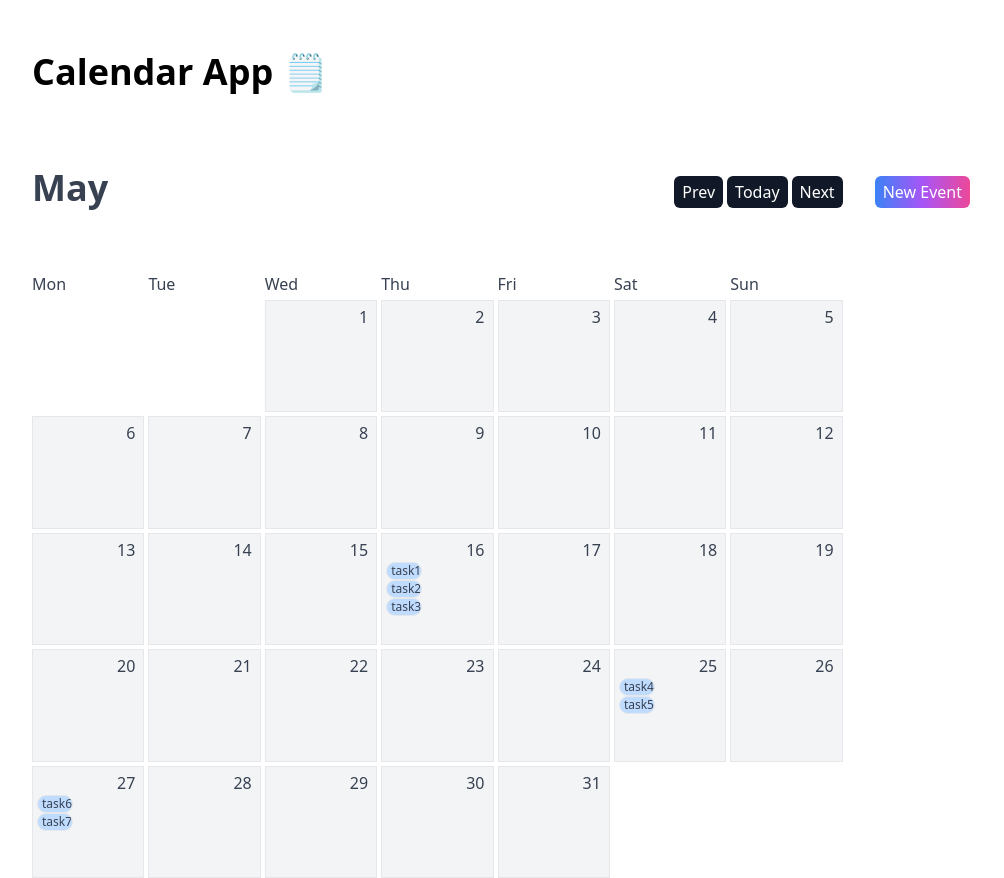
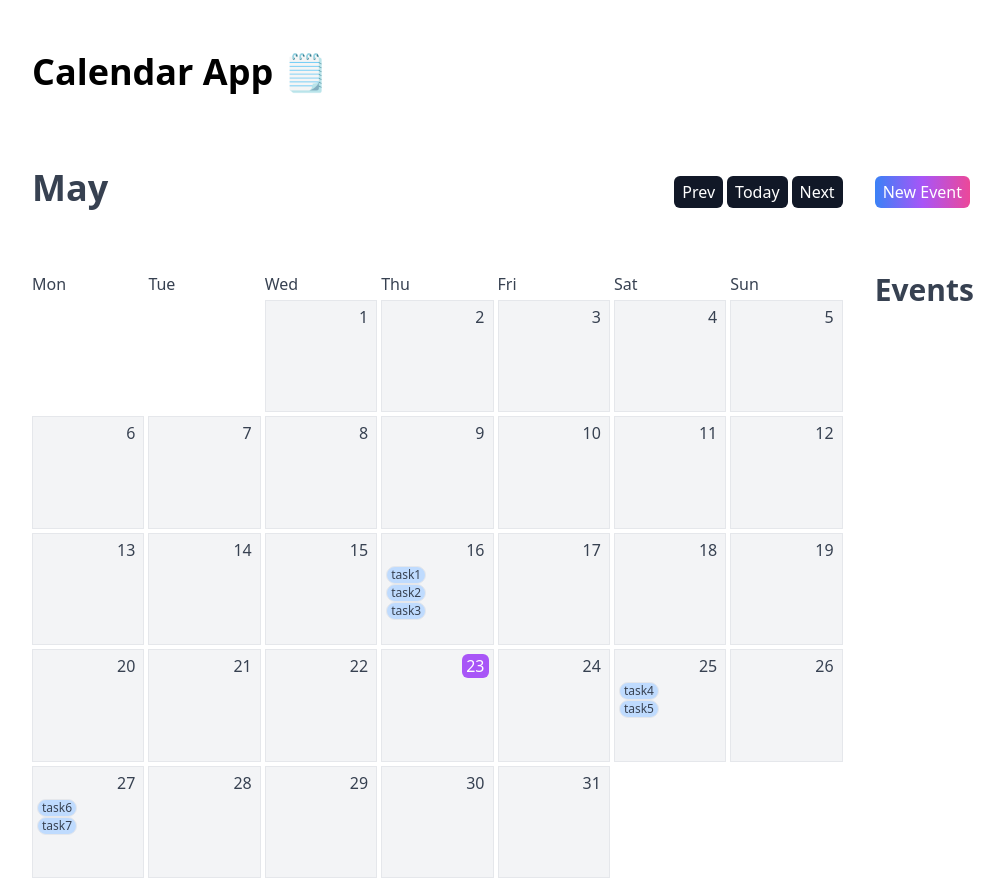
Before and after one commit to kristjanv001/calendar-app, an Angular app: page / in a window 1280 px wide. Shown: the whole page, without its empty margins (0-1004 px from the left). Built offline with nearby package versions, Linux system fonts and the light colour scheme.

Commit message:
Display events in detail view

```diff
--- a/src/app/components/calendar/calendar.component.html
+++ b/src/app/components/calendar/calendar.component.html
@@ -24,24 +24,34 @@
 
       <button
         *ngFor="let calDay of (calendarMonth$ | async)?.days; let i = index"
+        (click)="handleDayClick(calDay.date)"
+        cdkDropListGroup
         class="square min-h-8 sm:h-auto bg-gray-100 relative border p-1 flex flex-col"
       >
         <!-- date's header -->
-        <div class="w-full flex justify-end">
-          <div class="bg-gray-100 rounded-md md:px-1">{{calDay.day}}</div>
+        <div class="w-full flex justify-end mb-1">
+          <div
+            class="bg-gray-100 rounded-md md:px-1"
+            [ngClass]="{'bg-purple-500 text-white': isSameDate(calDay.date, currentDate)}"
+          >
+              {{calDay.day}}
+          </div>
         </div>
 
+        <!-- [cdkDropListConnectedTo]="getConnectedDropLists(31)" -->
+        <!-- [cdkDropListConnectedTo]="['cdk-drop-list-0', 'cdk-drop-list-1', 'cdk-drop-list-15']" -->
         <div
           class="h-full flex-col tasks"
-          cdkDropListGroup
           cdkDropList
+          [id]="'acdk-drop-list-' + i"
           [cdkDropListData]="calDay.events"
+          [cdkDropListConnectedTo]="getConnectedDropLists(31)"
           (cdkDropListDropped)="drop($event)"
         >
           <div
+            *ngFor="let task of calDay.events"
             cdkDrag
-            *ngFor="let task of calDay.events"
-            class="hidden sm:flex overflow-hidden bg-blue-200 border rounded-xl text-start text-xs pl-1"
+            class="hidden sm:flex overflow-hidden bg-blue-200 border rounded-xl text-start text-xs px-1"
           >
             <span> {{task}} </span>
           </div>
@@ -68,13 +78,13 @@
 
     <div class="mt-4 rounded-md lg:mt-0 lg:mx-8 md:pt-0 lg:col-start-3 lg:row-start-2">
       <div class="flex justify-between items-center md:flex-col-reverse md:items-start md:justify-start md:mb-8">
-        <!-- <h2 class="font-bold md:text-xl lg:text-3xl">{{pickedDateStr()}}</h2> -->
+        <h2 class=" font-bold md:text-xl lg:text-3xl">Events</h2>
       </div>
-      <!-- <div class="">
-        @for (task of getTasksForDay(pickedDate()); track $index) {
-        <div class="font-thin">{{task.title}}</div>
+      <div class="">
+        @for (event of pickedDayEvents$ | async; track $index) {
+        <div class="font-thin">{{event}}</div>
         }
-      </div> -->
+      </div>
     </div>
   </div>
 </div>
--- a/src/app/components/calendar/calendar.component.ts
+++ b/src/app/components/calendar/calendar.component.ts
@@ -2,7 +2,14 @@ import { Component, inject } from "@angular/core";
 import { CommonModule } from "@angular/common";
 import { map } from "rxjs";
 import { MatDialog } from "@angular/material/dialog";
-import { CdkDragDrop, moveItemInArray, transferArrayItem, CdkDrag, CdkDropList } from "@angular/cdk/drag-drop";
+import {
+  CdkDragDrop,
+  moveItemInArray,
+  transferArrayItem,
+  copyArrayItem,
+  CdkDrag,
+  CdkDropList,
+} from "@angular/cdk/drag-drop";
 import { CalendarDay, CalendarMonth } from "../../interfaces/calendar.interface";
 import { DialogComponent } from "../dialog/dialog.component";
 import { EventComposerComponent } from "../event-composer/event-composer.component";
@@ -15,16 +22,36 @@ import { CalendarService } from "../../services/calendar.service";
   templateUrl: "./calendar.component.html",
 })
 export class CalendarComponent {
+  weekDays = ["Mon", "Tue", "Wed", "Thu", "Fri", "Sat", "Sun"];
   calendarService = inject(CalendarService);
+
+  currentDate = new Date()
+
   selectedMonth$ = this.calendarService.selectedMonth$;
   selectedMonthStr$ = this.selectedMonth$.pipe(map((date) => this.getMonthStr(date)));
   selectedMonthOffset$ = this.selectedMonth$.pipe(map((date) => this.getOffset(date)));
   calendarMonth$ = this.selectedMonth$.pipe(map((date) => this.createCalendarMonth(date)));
-  selectedMonthEvents$ = this.calendarService.events2$;
 
-  weekDays = ["Mon", "Tue", "Wed", "Thu", "Fri", "Sat", "Sun"];
+  events$ = this.calendarService.events$;
+
+  pickedDay$ = this.calendarService.pickedDay$;
+  pickedDayEvents$ = this.pickedDay$.pipe(map((date) => this.getDayEvents(date)));
+
+  // calMonthDays$ = this.selectedMonth$.pipe(map((date) => this.getDaysInMonth(date)));
+  // {{selectedMonthEvents$.getValue()[formatDateAsIso(pickedDay$.getValue())]}}
+  // this.selectedMonthEvents$.getValue()[this.formatDateAsIso(currentDay)] ?? []
 
   constructor(public dialog: MatDialog) {}
+
+  getDayEvents(date: Date) {
+    return this.events$.getValue()[this.formatDateAsIso(date)];
+  }
+
+  getConnectedDropLists(daysInMonth: number): any[] {
+    const arr = Array.from({ length: daysInMonth }, (_, index) => `acdk-drop-list-${index}`);
+
+    return arr;
+  }
 
   setSelectedMonth(date: Date) {
     this.calendarService.setSelectedMonth(date);
@@ -40,7 +67,7 @@ export class CalendarComponent {
 
     for (let i = 1; i <= daysInSelectedMonth; i++) {
       const currentDay = new Date(date.getFullYear(), date.getMonth(), i);
-      const events = this.selectedMonthEvents$.getValue()[this.formatDateAsIso(currentDay)] ?? [];
+      const events = this.events$.getValue()[this.formatDateAsIso(currentDay)] ?? [];
 
       const calendarDay: CalendarDay = {
         date: currentDay,
@@ -54,17 +81,15 @@ export class CalendarComponent {
     return calendarMonth;
   }
 
-  getConnectedDropLists(index: number) {
-    return `cdk-drop-list-${index}`;
-  }
-
   drop(event: CdkDragDrop<any>) {
-    console.log(event.container.id)
-
+    console.log(event.container.data);
 
     if (event.previousContainer === event.container) {
-      moveItemInArray(event.container.data, event.previousIndex, event.currentIndex);
+      // moveItemInArray(event.container.data, event.previousIndex, event.currentIndex);
+      return
     } else {
+      console.log("✅ different container");
+
       transferArrayItem(event.previousContainer.data, event.container.data, event.previousIndex, event.currentIndex);
     }
   }
@@ -103,6 +128,7 @@ export class CalendarComponent {
 
   setCurrMonth() {
     this.calendarService.setSelectedMonth(new Date());
+    this.calendarService.setPickedDay(new Date());
   }
 
   setNextMonth() {
@@ -112,7 +138,9 @@ export class CalendarComponent {
     this.calendarService.setSelectedMonth(nextDate);
   }
 
-  handleDateClick(date: Date) {}
+  handleDayClick(date: Date) {
+    this.calendarService.setPickedDay(date);
+  }
 
   getDateStr(date: Date): string {
     const options: Intl.DateTimeFormatOptions = {
--- a/src/app/interfaces/calendar.interface.ts
+++ b/src/app/interfaces/calendar.interface.ts
@@ -1,12 +1,8 @@
-export interface Event {
-  date: Date
-  title: string;
-}
 
 export interface CalendarDay {
   date: Date;
   day: number;
-  events: Event[];
+  events: string[];
 }
 
 export interface CalendarMonth {
--- a/src/app/services/calendar.service.ts
+++ b/src/app/services/calendar.service.ts
@@ -1,46 +1,27 @@
 import { Injectable } from "@angular/core";
 import { BehaviorSubject, Observable, filter, map, of } from "rxjs";
-import { Event } from "../interfaces/calendar.interface";
 
 @Injectable({
   providedIn: "root",
 })
 export class CalendarService {
   selectedMonth$ = new BehaviorSubject(new Date());
-  events$ = new BehaviorSubject<Event[]>([
-    {
-      title: "fff",
-      date: new Date(2024, 4, 16),
-    },
-    {
-      title: "sleep",
-      date: new Date(2024, 4, 10),
-    },
-    {
-      title: "run",
-      date: new Date(2024, 4, 15),
-    },
-    {
-      title: "play",
-      date: new Date(2024, 5, 15),
-    },
-    {
-      title: "cook",
-      date: new Date(2024, 5, 12),
-    },
-  ]);
-
-  events2$ = new BehaviorSubject<any>({
+  events$ = new BehaviorSubject<any>({
     "2024-05-16": ["task1", "task2", "task3"],
     "2024-05-25": ["task4", "task5"],
     "2024-05-27": ["task6", "task7"],
-    "2024-06-01": ["task8", "task9", "task10"]
+    "2024-06-01": ["task8", "task9", "task10"],
   });
+  pickedDay$ = new BehaviorSubject(new Date());
 
   constructor() {}
 
   setSelectedMonth(date: Date) {
     this.selectedMonth$.next(date);
+  }
+
+  setPickedDay(date: Date) {
+    this.pickedDay$.next(date);
   }
 
   // getEventsForMonth(year: number, month: number): Observable<Event[]> {
```
